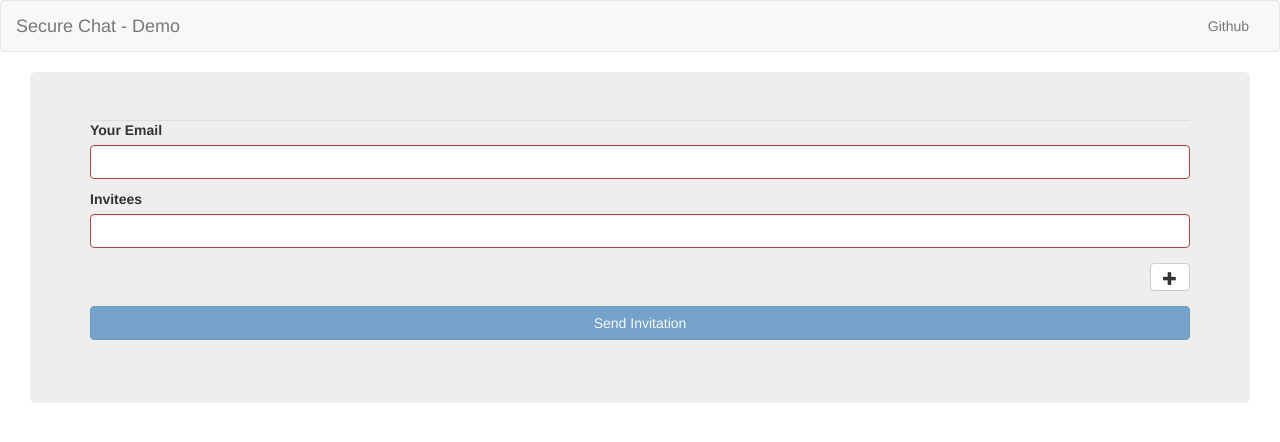
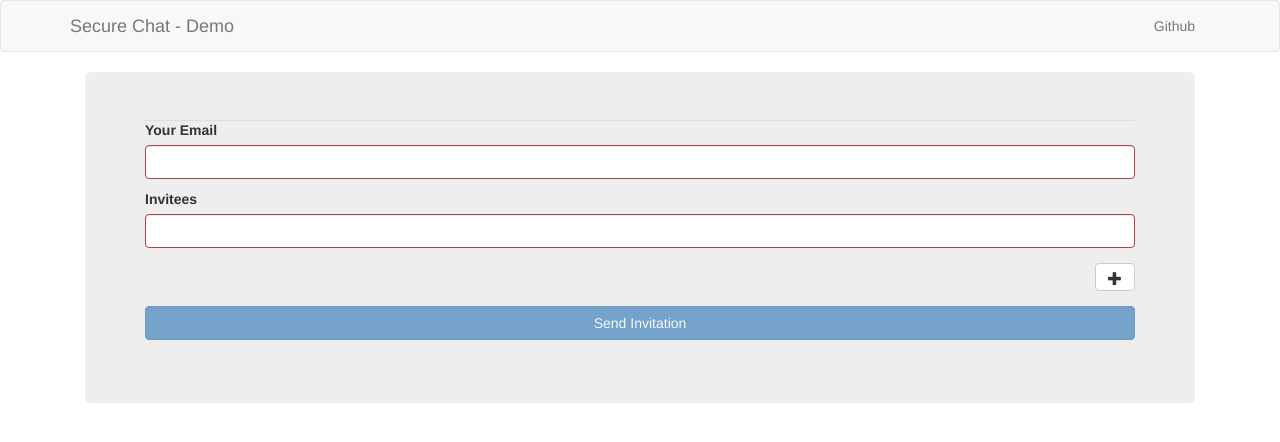
Before and after one commit to sccheruku/secure_chat, a website: page ui/views/index.html in a window 1280 px wide. Drawn offline with nearby package versions, Linux system fonts and the light colour scheme; some packages are replaced by stand-ins of ours; files whose address does not match are found by name.

Commit message:
testing mobile view

```diff
--- a/ui/views/index.html
+++ b/ui/views/index.html
@@ -20,7 +20,7 @@
 	<body>
 		<div>
 			<nav class="navbar navbar-default">
-			  <div class="container-fluid">
+			  <div class="container">
 			    <!-- Brand and toggle get grouped for better mobile display -->
 			    <div class="navbar-header">
 			      <button type="button" class="navbar-toggle collapsed" data-toggle="collapse" data-target="#bs-example-navbar-collapse-1" aria-expanded="false">
@@ -41,7 +41,7 @@
 			  </div><!-- /.container-fluid -->
 			</nav>
 		</div>
-		<div class="container-fluid">
+		<div class="container">
 			<div class="col-xs-12">
 				<div class="view-container">
 					<div ng-view class="view-frame"></div>
```
